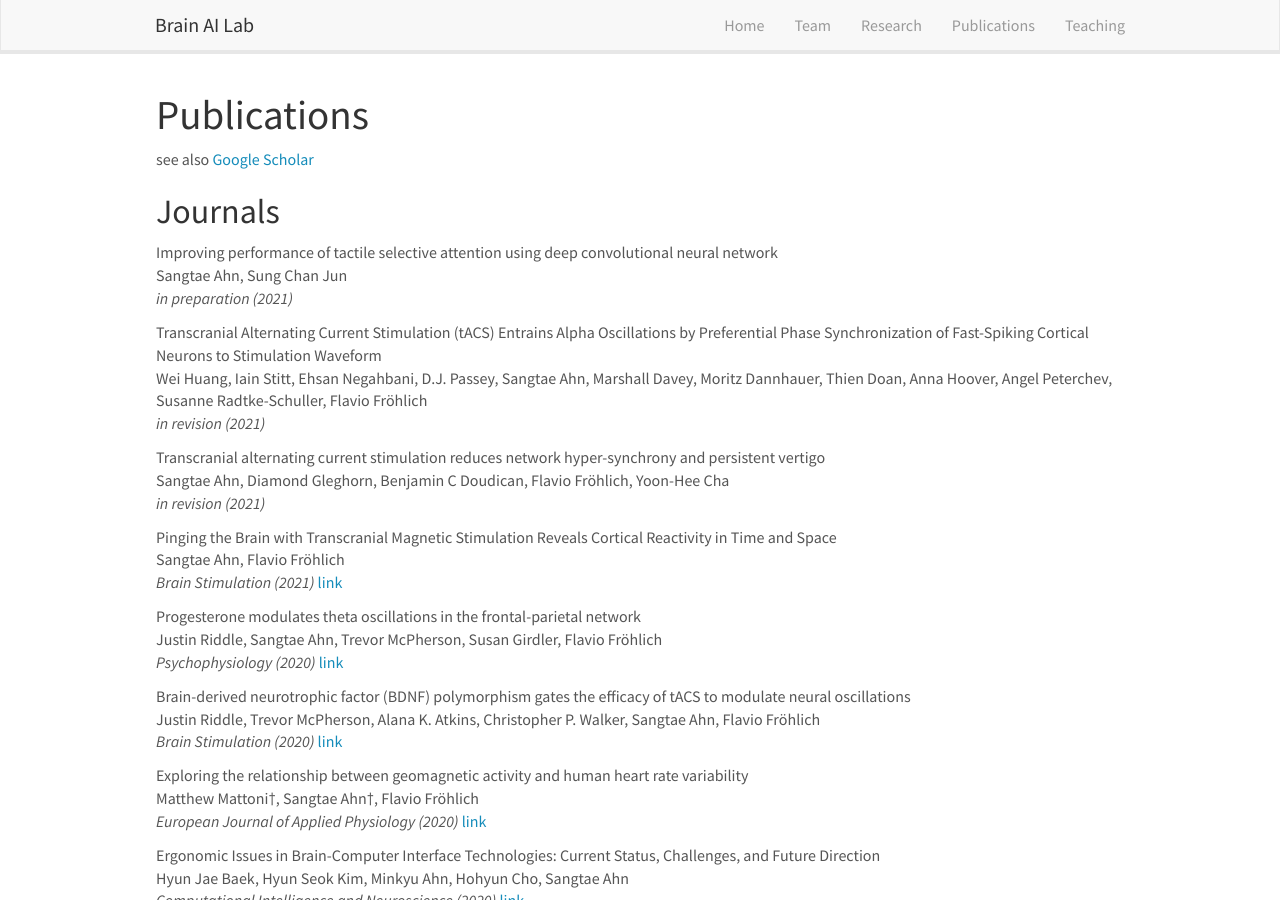
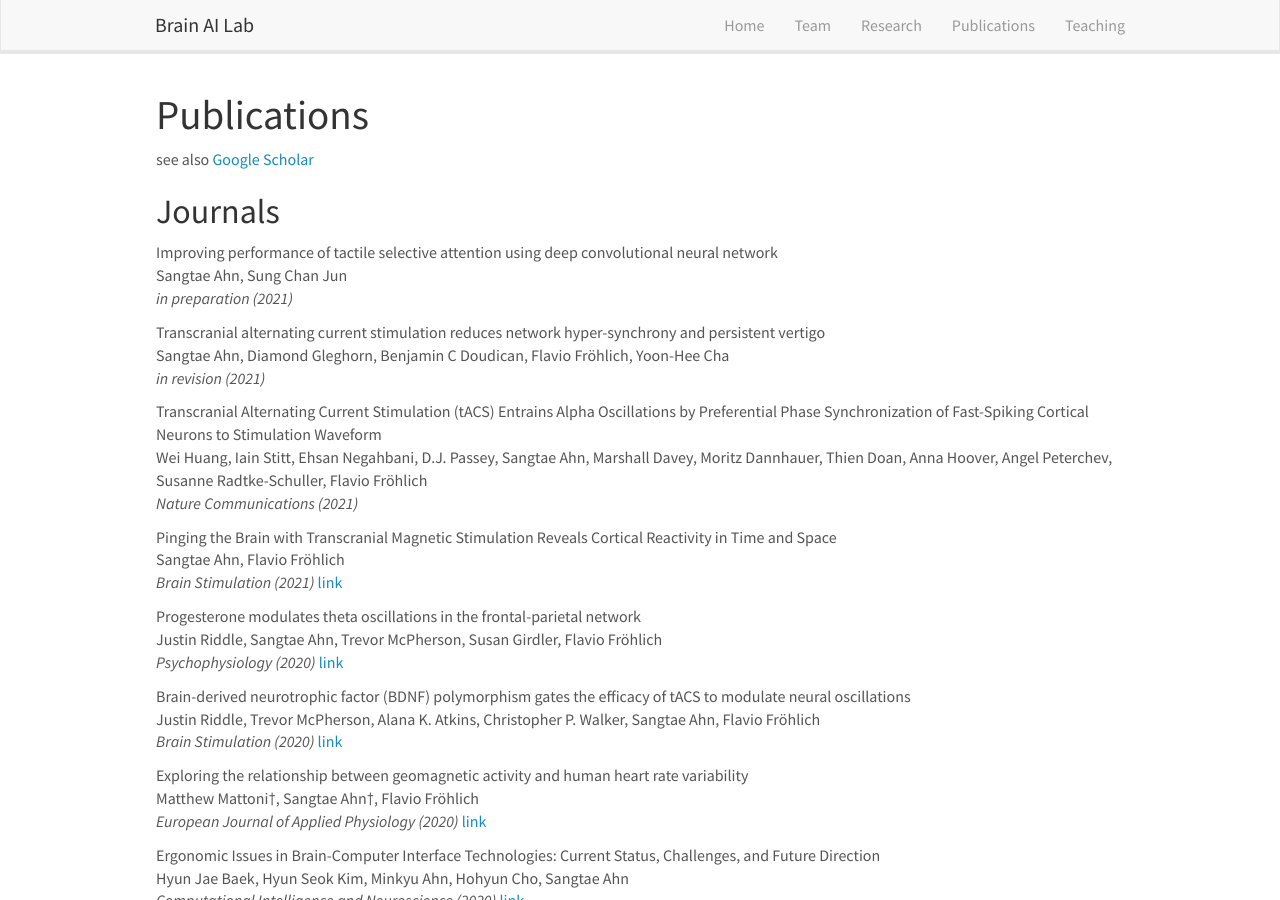
Before and after one commit to KNU-BrainAI/knu-brainai.github.io, a Jekyll site: the page built from _pages/publications.md, in a window 1280 px wide and 900 px high. Built offline with Jekyll 4.4.1, drawn with Linux system fonts in a browser that asks for light colours; nearby versions of some CDN libraries; part of the change alters nothing that is shown.

Commit message:
Update publist.yml

```diff
--- a/_data/publist.yml
+++ b/_data/publist.yml
@@ -10,10 +10,10 @@
   news1:
   news2:
 
-- title: "Transcranial Alternating Current Stimulation (tACS) Entrains Alpha Oscillations by Preferential Phase Synchronization of Fast-Spiking Cortical Neurons to Stimulation Waveform"
+- title: "Transcranial alternating current stimulation reduces network hyper-synchrony and persistent vertigo"
   image:
   description:
-  authors: Wei Huang, Iain Stitt, Ehsan Negahbani, D.J. Passey, Sangtae Ahn, Marshall Davey, Moritz Dannhauer, Thien Doan, Anna Hoover, Angel Peterchev, Susanne Radtke-Schuller, Flavio Fröhlich
+  authors: Sangtae Ahn, Diamond Gleghorn, Benjamin C Doudican, Flavio Fröhlich, Yoon-Hee Cha
   journal: in revision (2021)
   link:
     url:
@@ -22,11 +22,11 @@
   news1:
   news2:
 
-- title: "Transcranial alternating current stimulation reduces network hyper-synchrony and persistent vertigo"
+- title: "Transcranial Alternating Current Stimulation (tACS) Entrains Alpha Oscillations by Preferential Phase Synchronization of Fast-Spiking Cortical Neurons to Stimulation Waveform"
   image:
   description:
-  authors: Sangtae Ahn, Diamond Gleghorn, Benjamin C Doudican, Flavio Fröhlich, Yoon-Hee Cha
-  journal: in revision (2021)
+  authors: Wei Huang, Iain Stitt, Ehsan Negahbani, D.J. Passey, Sangtae Ahn, Marshall Davey, Moritz Dannhauer, Thien Doan, Anna Hoover, Angel Peterchev, Susanne Radtke-Schuller, Flavio Fröhlich
+  journal: Nature Communications (2021)
   link:
     url:
     display:
```
